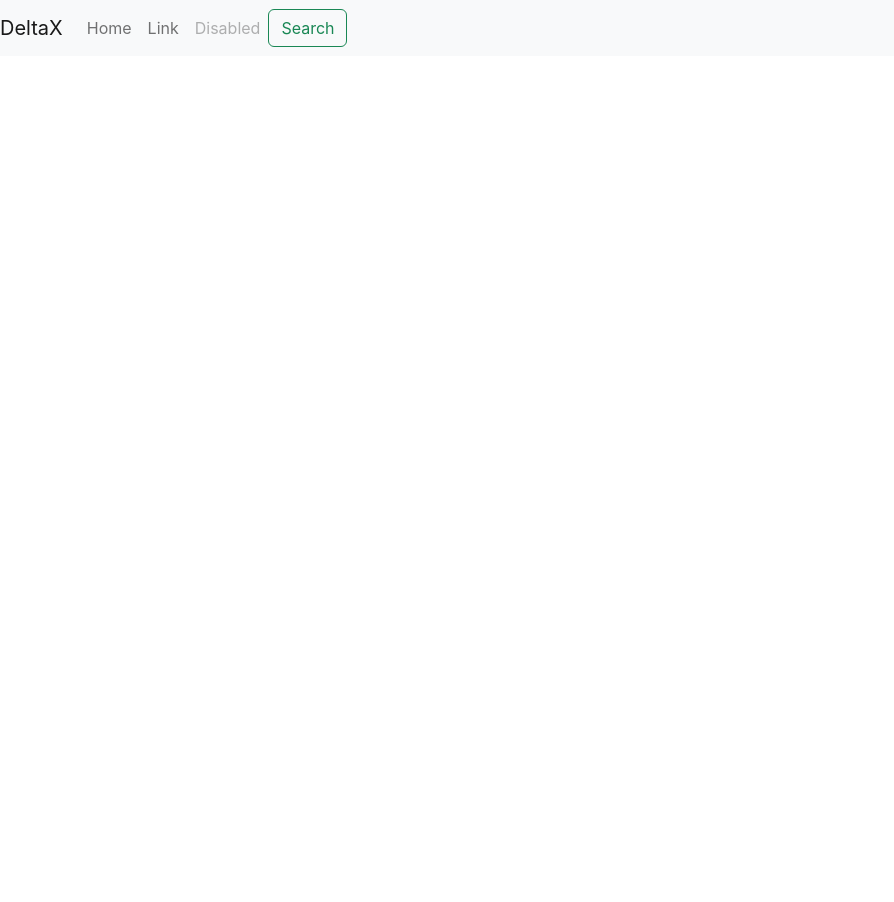
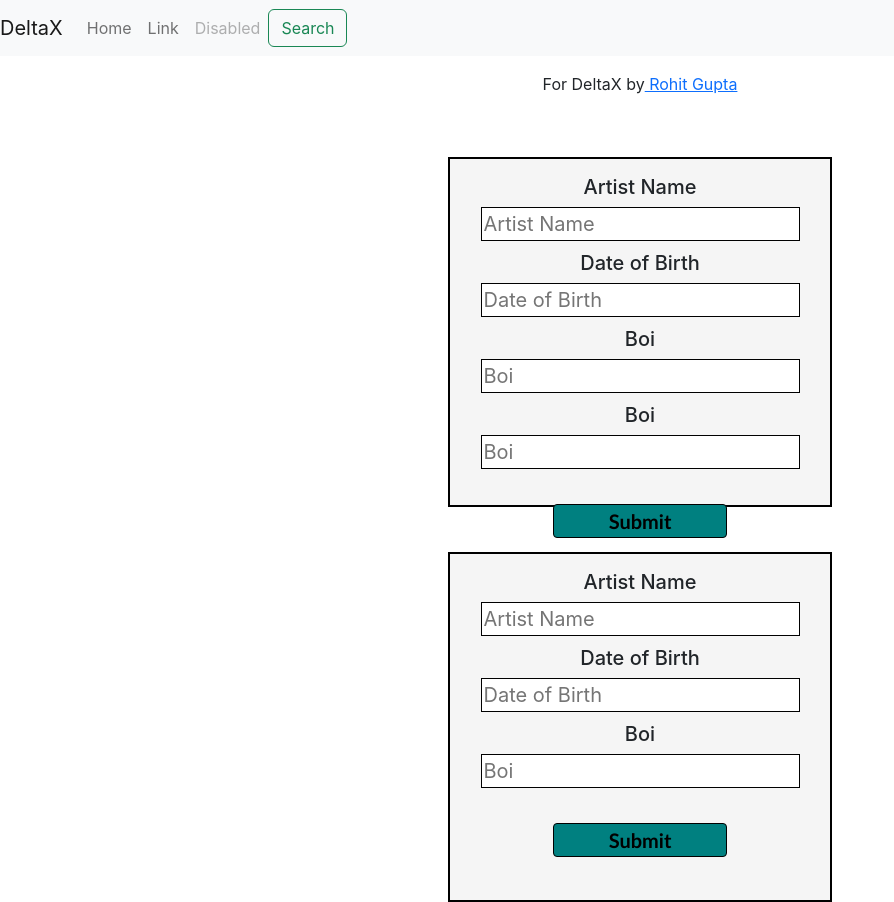
Before and after one commit to roohitgupta/fullstack-music-app, a React (Create React App) app: page / in a window 1280 px wide. Shown: the whole page, without its empty margins (0-894 px from the left). Before the commit the page ends 800 px from the top, so only its background shows below. Built offline with nearby package versions, Linux system fonts and the light colour scheme.

Commit message:
build the Artist and Song Create Form and fetch api to backend

```diff
--- a/src/App.js
+++ b/src/App.js
@@ -1,10 +1,16 @@
 import React from 'react'
 import Navbar from "./components/Navbar"
+import SongsList from './components/Song/SongsList';
+import ArtistForm from './components/Artists/ArtistForm'
+import SongForm from './components/Song/SongForm'
 
 const App = () => {
   return (
     <div>
     <Navbar />
+    <SongForm />
+    <ArtistForm />
+
     </div>
   )
 }
--- /dev/null
+++ b/src/components/Artists/Artist.css
@@ -0,0 +1,25 @@
+.container {
+    width: 30%;
+    height: 350px;
+    border: 2px solid black;
+    padding: 16px;
+    background-color: whitesmoke;
+    margin: auto;
+    margin-top: 45px;
+    text-align: center;
+}
+
+.form > input {
+    font-size: 20px;
+    margin-bottom: 10px;
+    border: 1px solid black;
+}
+
+.submitBtn {
+    background-color: teal;
+    width: 50%;
+    border-radius: 4px;
+    font-weight: 600;
+    font-family: 'Gill Sans', 'Gill Sans MT', Calibri, 'Trebuchet MS', sans-serif;
+    margin-top: 25px;
+}
--- /dev/null
+++ b/src/components/Artists/ArtistForm.js
@@ -0,0 +1,60 @@
+import React, { useState } from "react";
+import "./Artist.css";
+
+const ArtistForm = () => {
+  const [artistName, setArtistName] = useState("");
+  const [dob, setDob] = useState("");
+  const [bio, setBio] = useState("");
+
+  async function artistForm(event) {
+    event.preventDefault();
+
+    const response = await fetch("http://localhost:5000/api/artist/form", {
+      method: "POST",
+      headers: {
+        "Content-Type": "application/json",
+      },
+      body: JSON.stringify({
+        artistName,
+        dob,
+        bio,
+      }),
+    });
+
+    const data = await response.json();
+  }
+
+  return (
+    <div className='container'>
+
+			<form className='form' onSubmit={artistForm}>
+        <h5>Artist Name</h5>
+				<input
+					value={artistName}
+					onChange={(e) => setArtistName(e.target.value)}
+					type="text"
+					placeholder="Artist Name"
+				/>
+				<br />
+        <h5>Date of Birth</h5>
+				<input
+					value={dob}
+					onChange={(e) => setDob(e.target.value)}
+					type="text"
+					placeholder="Date of Birth"
+				/>
+				<br />
+        <h5>Boi</h5>
+        <input
+          type="text"
+          value={bio}
+          placeholder="Boi"
+          onChange={(e)=> setBio(e.target.value)}
+        />
+				<input className='submitBtn' type="submit" value="Submit" />
+			</form>
+		</div>
+  );
+};
+
+export default ArtistForm;
--- a/src/components/Navbar.js
+++ b/src/components/Navbar.js
@@ -27,6 +27,14 @@ const Navbar = () => {
   </div>
 </nav>
 
+<footer>
+<div className="footer-copyright text-center py-3">For DeltaX by
+    <a href="https://www.linkedin.com/in/roohit-gupta/"> Rohit Gupta</a>
+  </div>
+
+
+</footer>
+
     </div>
   )
 }
--- /dev/null
+++ b/src/components/Song/Song.css
@@ -0,0 +1,5 @@
+.song-container {
+    border: 2px solid black;
+    width: 100%;
+    height: 300px;
+}
--- /dev/null
+++ b/src/components/Song/SongForm.js
@@ -0,0 +1,68 @@
+import React, { useState } from "react";
+import "./Song.css";
+
+const SongForm = () => {
+  const [songName, setSongName] = useState("");
+  const [dateReleased, setDateReleased] = useState("");
+  const [artWork, setArtWork] = useState("");
+  const [artists, setArtists] = useState("");
+
+  async function songForm(event) {
+    event.preventDefault();
+
+    const response = await fetch("http://localhost:5000/api/song/form", {
+      method: "POST",
+      headers: {
+        "Content-Type": "application/json",
+      },
+      body: JSON.stringify({
+        songName,
+        dateReleased,
+        artWork,
+        artists,
+      }),
+    });
+
+    const data = await response.json();
+  }
+
+  return (
+    <div className="container">
+      <form className="form" onSubmit={songForm}>
+        <h5>Artist Name</h5>
+        <input
+          value={songName}
+          onChange={(e) => setSongName(e.target.value)}
+          type="text"
+          placeholder="Artist Name"
+        />
+        <br />
+        <h5>Date of Birth</h5>
+        <input
+          value={dateReleased}
+          onChange={(e) => setDateReleased(e.target.value)}
+          type="text"
+          placeholder="Date of Birth"
+        />
+        <br />
+        <h5>Boi</h5>
+        <input
+          type="text"
+          value={artWork}
+          placeholder="Boi"
+          onChange={(e) => setArtWork(e.target.value)}
+        />
+         <h5>Boi</h5>
+        <input
+          type="text"
+          value={artists}
+          placeholder="Boi"
+          onChange={(e) => setArtists(e.target.value)}
+        />
+        <input className="submitBtn" type="submit" value="Submit" />
+      </form>
+    </div>
+  );
+};
+
+export default SongForm;
--- /dev/null
+++ b/src/components/Song/SongsList.js
@@ -0,0 +1,39 @@
+import React from "react";
+import "./Song.css";
+
+const SongsList = () => {
+  return (
+    <div className="song-container">
+      <table className="table">
+        <thead>
+          <tr>
+            <th>Artwork</th>
+            <th>Song Name</th>
+            <th>Date of Release</th>
+            <th>Artists</th>
+            <th>Rate</th>
+          </tr>
+        </thead>
+        <tbody>
+          <tr>
+            <th>ljkafhtu</th>
+            <td>ajfnudf</td>
+            <td>ajfnudf</td>
+            <td>ajfnudf</td>
+            <td>ajfnudf</td>
+          </tr>
+          <tr>
+            <th>alknfiofjoi</th>
+            <td>a;jfnsdfldjkfn</td>
+            <td>a;jfnsdfldjkfn</td>
+            <td>a;jfnsdfldjkfn</td>
+            <td>a;jfnsdfldjkfn</td>
+          </tr>
+
+        </tbody>
+      </table>
+    </div>
+  );
+};
+
+export default SongsList;
```
